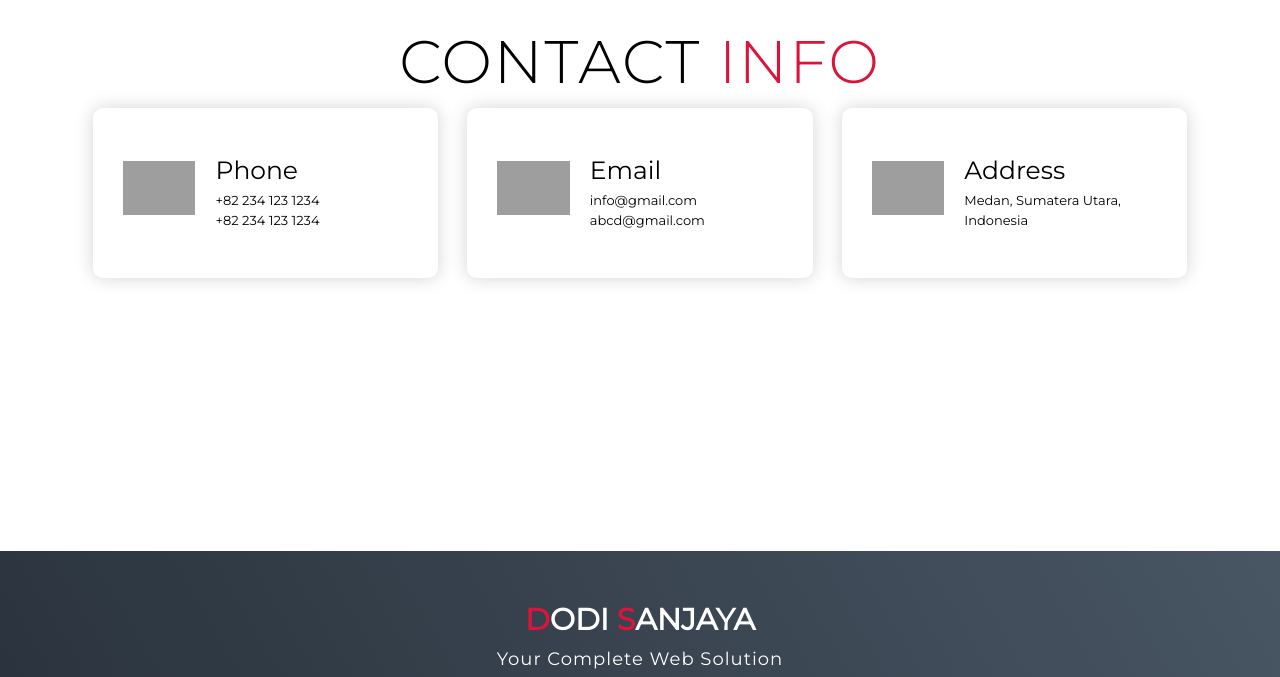
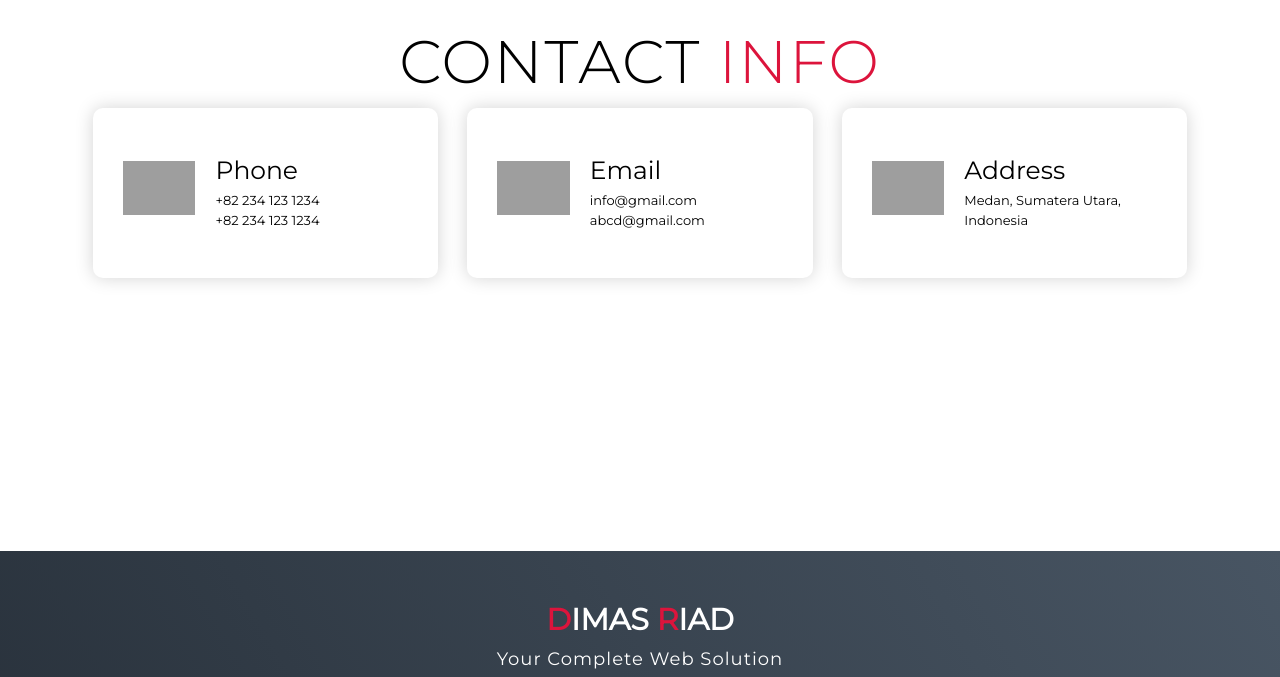
Before and after one commit to dimRiad/Terial_web, a plain HTML site: page index.html in a window 1280 px wide. Shown: the part 4992-5669 px from the top of the page. Drawn offline with Linux system fonts and the light colour scheme; grey boxes are pictures that could not be loaded.

Commit message:
Update index.html

```diff
--- a/index.html
+++ b/index.html
@@ -221,7 +221,7 @@
   <section id="footer">
     <div class="footer container">
       <div class="brand">
-        <h1><span>D</span>odi <span>S</span>anjaya</h1>
+        <h1><span>D</span>imas <span>R</span>iad</h1>
       </div>
       <h2>Your Complete Web Solution</h2>
       <div class="social-icon">
```
